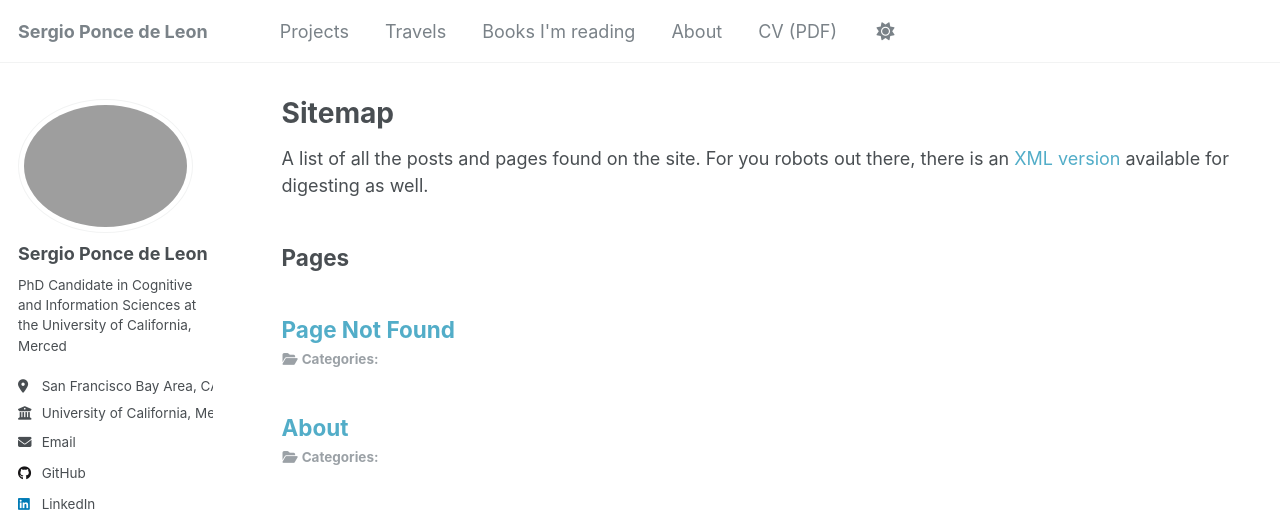
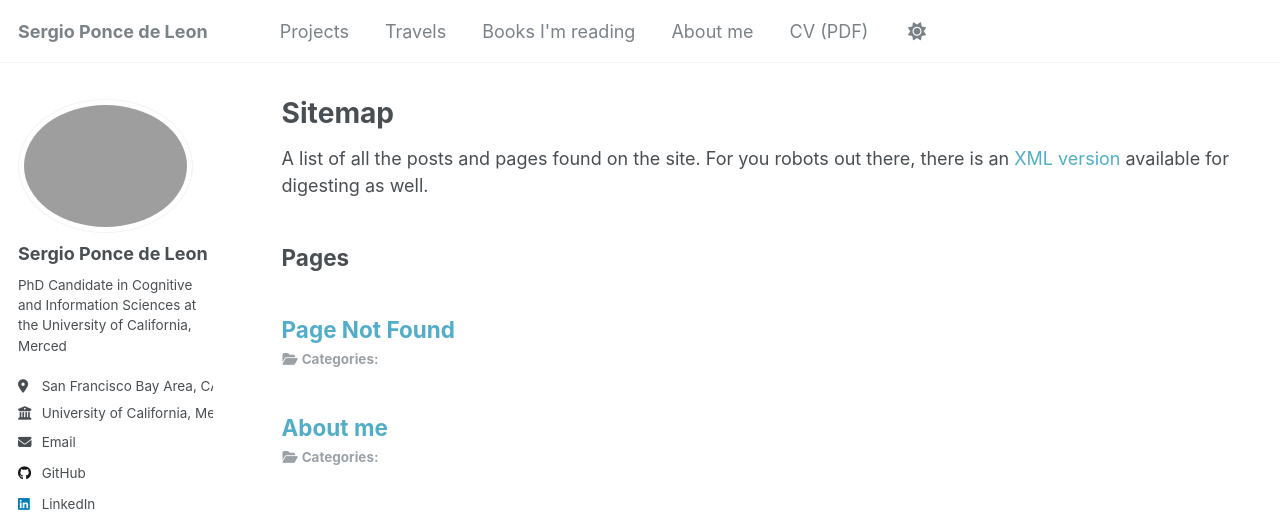
Before and after one commit to sergiopdl/sergiopdl.github.io, a Jekyll site: the page built from _pages/sitemap.md, in a window 1280 px wide. Shown: the top 514 px of the page. Built offline with Jekyll 4.4.1, drawn with Linux system fonts in a browser that asks for light colours.

Commit message:
UPDATED project teaser css for reponsive mobile; changes about to about me

```diff
--- a/_data/navigation.yml
+++ b/_data/navigation.yml
@@ -32,8 +32,8 @@ main:
   #- title: "Blog Posts"
   #  url: /year-archive/
 
-  - title: "About"
-    url: /about/
+  - title: "About me"
+    url: /about-me/
 
   - title: "CV (PDF)"
     url: /cv/
--- a/_pages/about.md
+++ b/_pages/about.md
@@ -1,6 +1,6 @@
 ---
-permalink: /about/
-title: "About"
+permalink: /about-me/
+title: "About me"
 author_profile: true
 ---
 
--- a/_sass/include/_overrides.scss
+++ b/_sass/include/_overrides.scss
@@ -35,3 +35,16 @@
 .no-margin-top {
   margin-top: 0rem;
 }
+
+@media (max-width: 768px) {
+  .teaser-excerpt-flex {
+    flex-direction: column;
+    align-items: stretch;
+  }
+
+  .teaser-excerpt-flex .excerpt-teaser img {
+    max-width: 100%;
+    margin-top: -1rem;
+    margin-bottom: 1rem;
+  }
+}
```
Also changed, not shown: _pages/index.md (+1 -1 lines).
